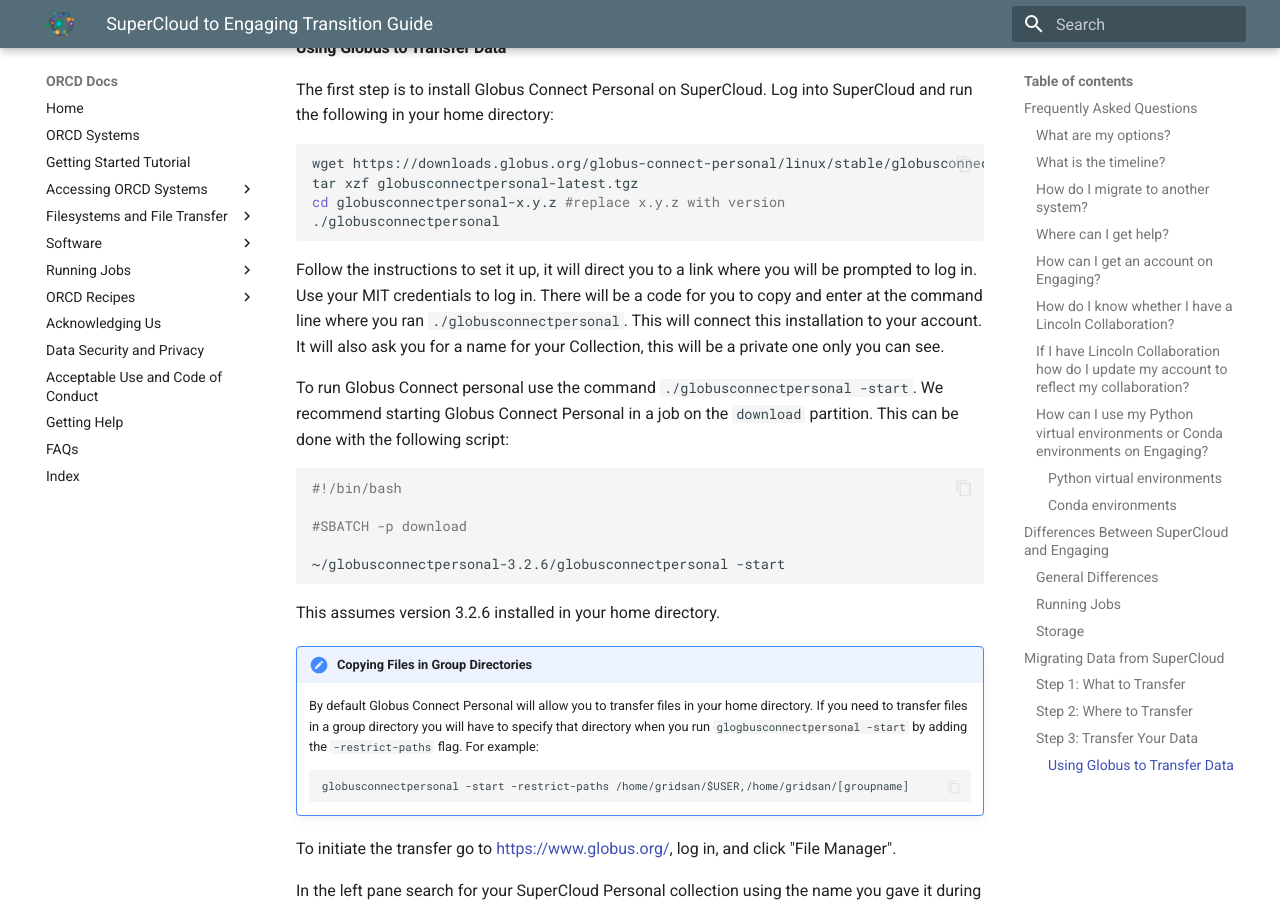
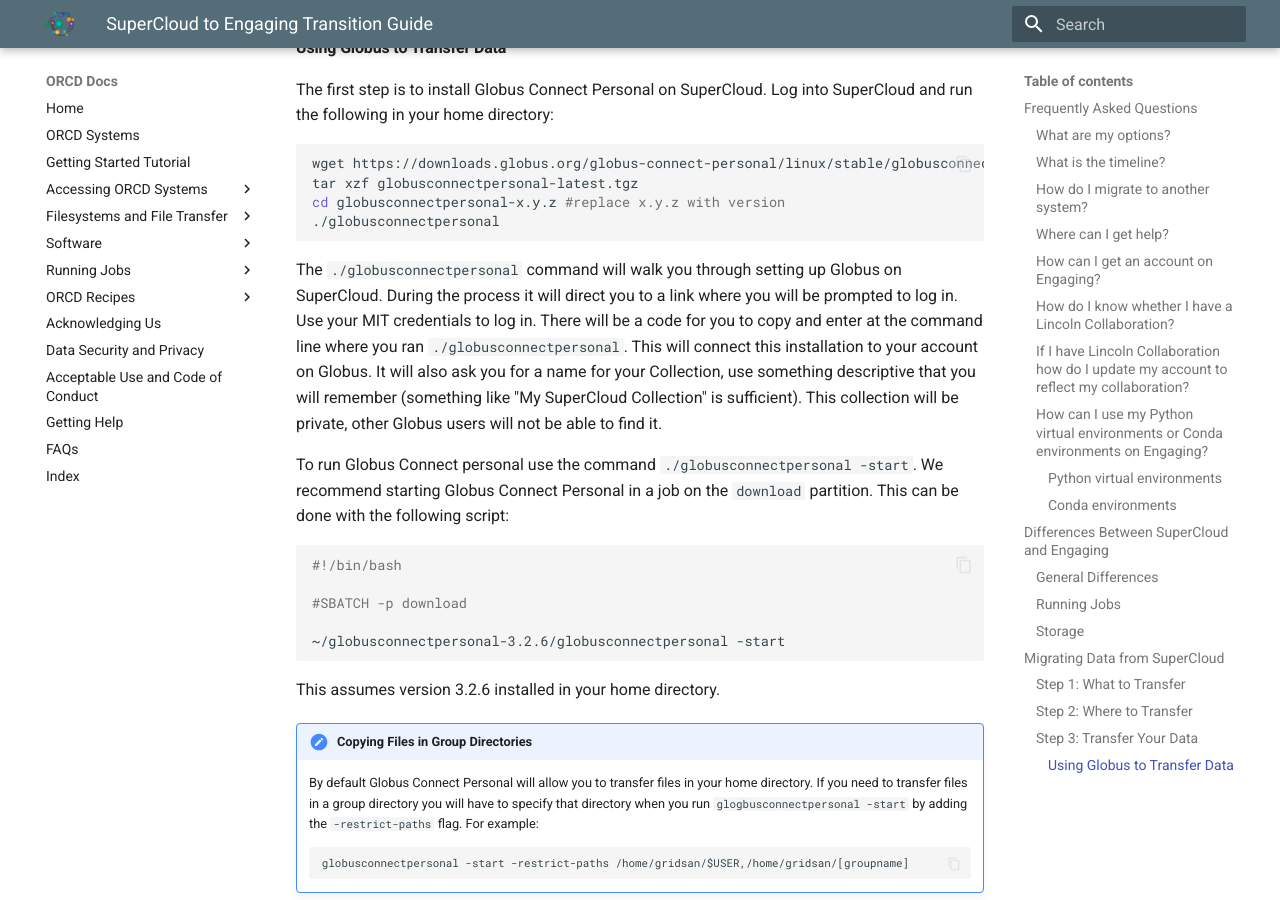
Before and after one commit to mit-orcd/orcd-docs-edit, an MkDocs documentation site: the page built from docs/transition-guide-supercloud.md, in a window 1280 px wide and 900 px high, scrolled down 6315 px. Built offline with MkDocs 1.6.1 and Material for MkDocs 9.7.7, drawn with Linux system fonts in a browser that asks for light colours.

Commit message:
clarify setup

````diff
--- a/docs/transition-guide-supercloud.md
+++ b/docs/transition-guide-supercloud.md
@@ -190,7 +190,7 @@
 ./globusconnectpersonal
 ```
 
-Follow the instructions to set it up, it will direct you to a link where you will be prompted to log in. Use your MIT credentials to log in. There will be a code for you to copy and enter at the command line where you ran `./globusconnectpersonal`. This will connect this installation to your account. It will also ask you for a name for your Collection, this will be a private one only you can see.
+The `./globusconnectpersonal` command will walk you through setting up Globus on SuperCloud. During the process it will direct you to a link where you will be prompted to log in. Use your MIT credentials to log in. There will be a code for you to copy and enter at the command line where you ran `./globusconnectpersonal`. This will connect this installation to your account on Globus. It will also ask you for a name for your Collection, use something descriptive that you will remember (something like "My SuperCloud Collection" is sufficient). This collection will be private, other Globus users will not be able to find it.
 
 To run Globus Connect personal use the command `./globusconnectpersonal -start`. We recommend starting Globus Connect Personal in a job on the `download` partition. This can be done with the following script:
 
````
